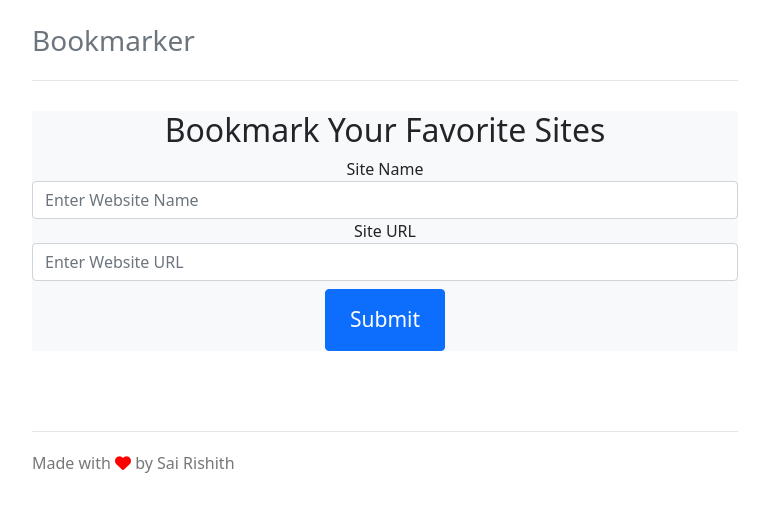
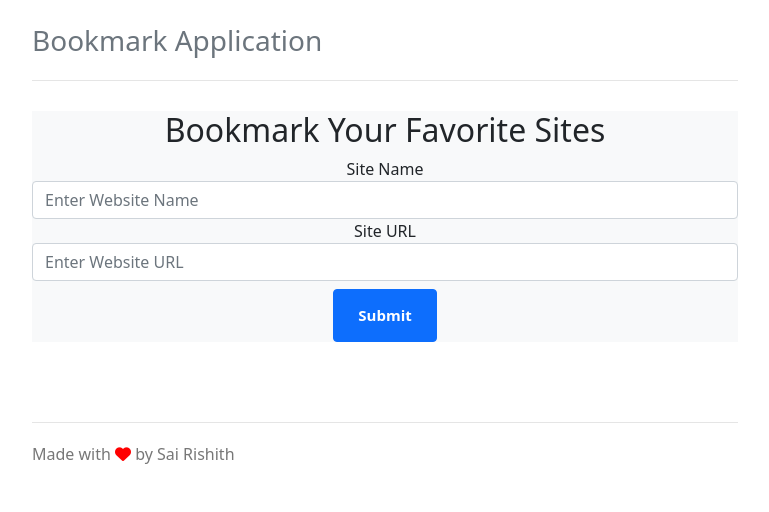
Before and after one commit to rishichintala/Bookmarker-Application, a plain HTML site: page index.html in a window 1280 px wide. Shown: the whole page, without its empty margins (255-1024 px from the left). Drawn offline with nearby package versions, Linux system fonts and the light colour scheme.

Commit message:
minor changes

```diff
--- a/index.html
+++ b/index.html
@@ -6,7 +6,9 @@
     <meta http-equiv="X-UA-Compatible" content="IE=edge">
     <meta name="viewport" content="width=device-width, initial-scale=1.0">
     <title>Bookmark Application</title>
-    <link rel="stylesheet" href="https://cdnjs.cloudflare.com/ajax/libs/font-awesome/6.2.1/css/all.min.css" integrity="sha512-MV7K8+y+gLIBoVD59lQIYicR65iaqukzvf/nwasF0nqhPay5w/9lJmVM2hMDcnK1OnMGCdVK+iQrJ7lzPJQd1w==" crossorigin="anonymous" referrerpolicy="no-referrer" />
+    <link rel="stylesheet" href="https://cdnjs.cloudflare.com/ajax/libs/font-awesome/6.2.1/css/all.min.css"
+        integrity="sha512-MV7K8+y+gLIBoVD59lQIYicR65iaqukzvf/nwasF0nqhPay5w/9lJmVM2hMDcnK1OnMGCdVK+iQrJ7lzPJQd1w=="
+        crossorigin="anonymous" referrerpolicy="no-referrer" />
     <link href="https://cdn.jsdelivr.net/npm/bootstrap@5.0.2/dist/css/bootstrap.min.css" rel="stylesheet"
         integrity="sha384-EVSTQN3/azprG1Anm3QDgpJLIm9Nao0Yz1ztcQTwFspd3yD65VohhpuuCOmLASjC" crossorigin="anonymous">
     <link rel="stylesheet" href="style.css">
@@ -15,18 +17,18 @@
 <body>
     <div class="container">
         <div class="header clearfix">
-            <h3 class="text-muted">Bookmarker</h3>
+            <h3 class="text-muted">Bookmark Application </h3>
         </div>
 
         <div class="jumbotron bg-light">
             <h2>Bookmark Your Favorite Sites</h2>
             <form id="myForm">
                 <div class="form-group">
-                    <label>Site Name</label>
+                    <label>Site Name </label>
                     <input type="text" class="form-control" id="siteName" placeholder="Enter Website Name">
                 </div>
                 <div class="form-group">
-                    <label>Site URL</label>
+                    <label>Site URL </label>
                     <input type="text" class="form-control" id="siteUrl" placeholder="Enter Website URL">
                 </div>
                 <button type="submit" class="btn btn-primary mt-2">Submit</button>
--- a/style.css
+++ b/style.css
@@ -49,8 +49,16 @@ body {
   }
   .jumbotron .btn {
     padding: 14px 24px;
-    font-size: 21px;
+    font-size:15px;
+    font-weight: bolder;
   }
+  .jumbotron .btn:hover{
+    background-color: #777;
+    color: white;
+    font-size: 15px;
+    font-weight:bolder;
+  }
+
 
   /* Supporting marketing content */
   .marketing {
```
